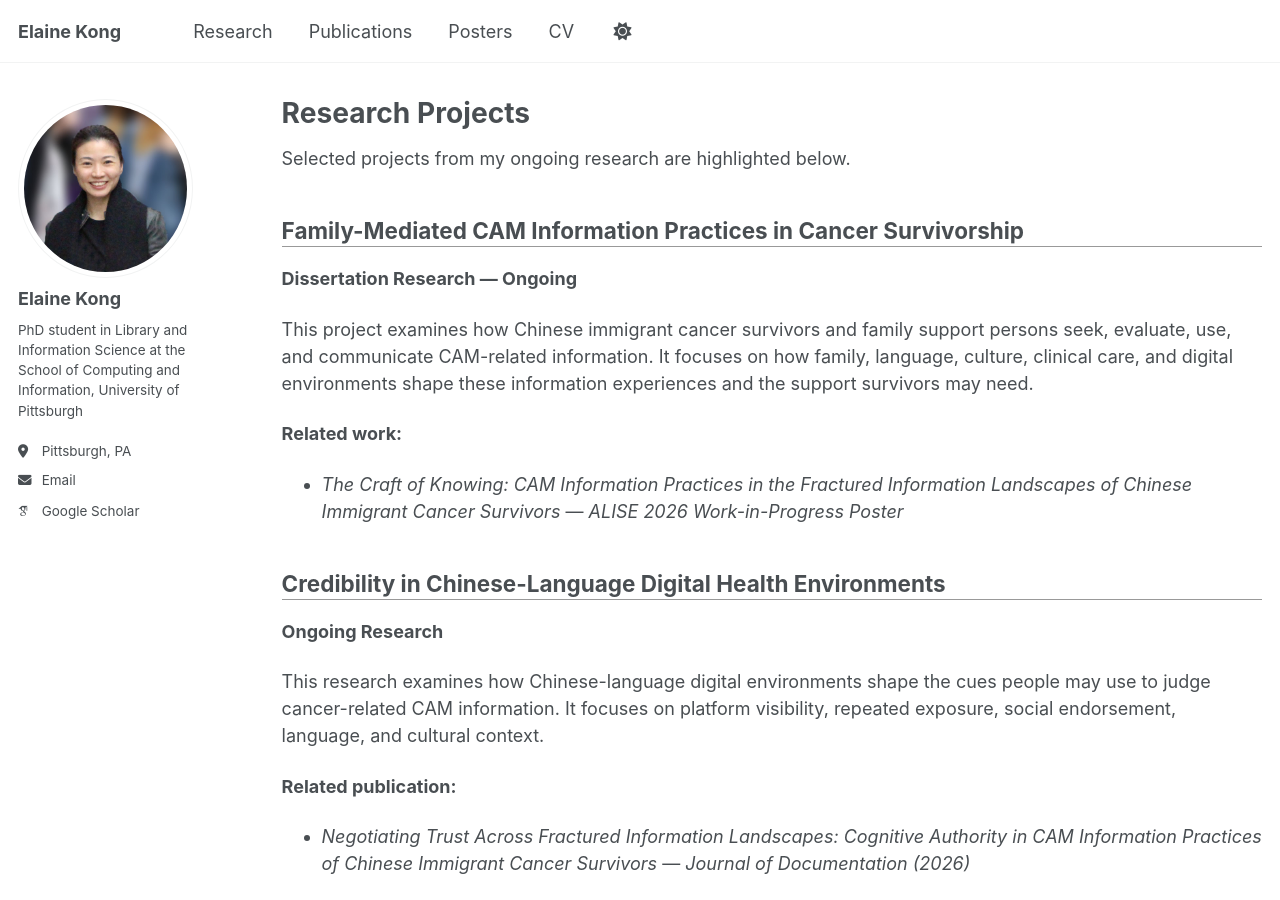
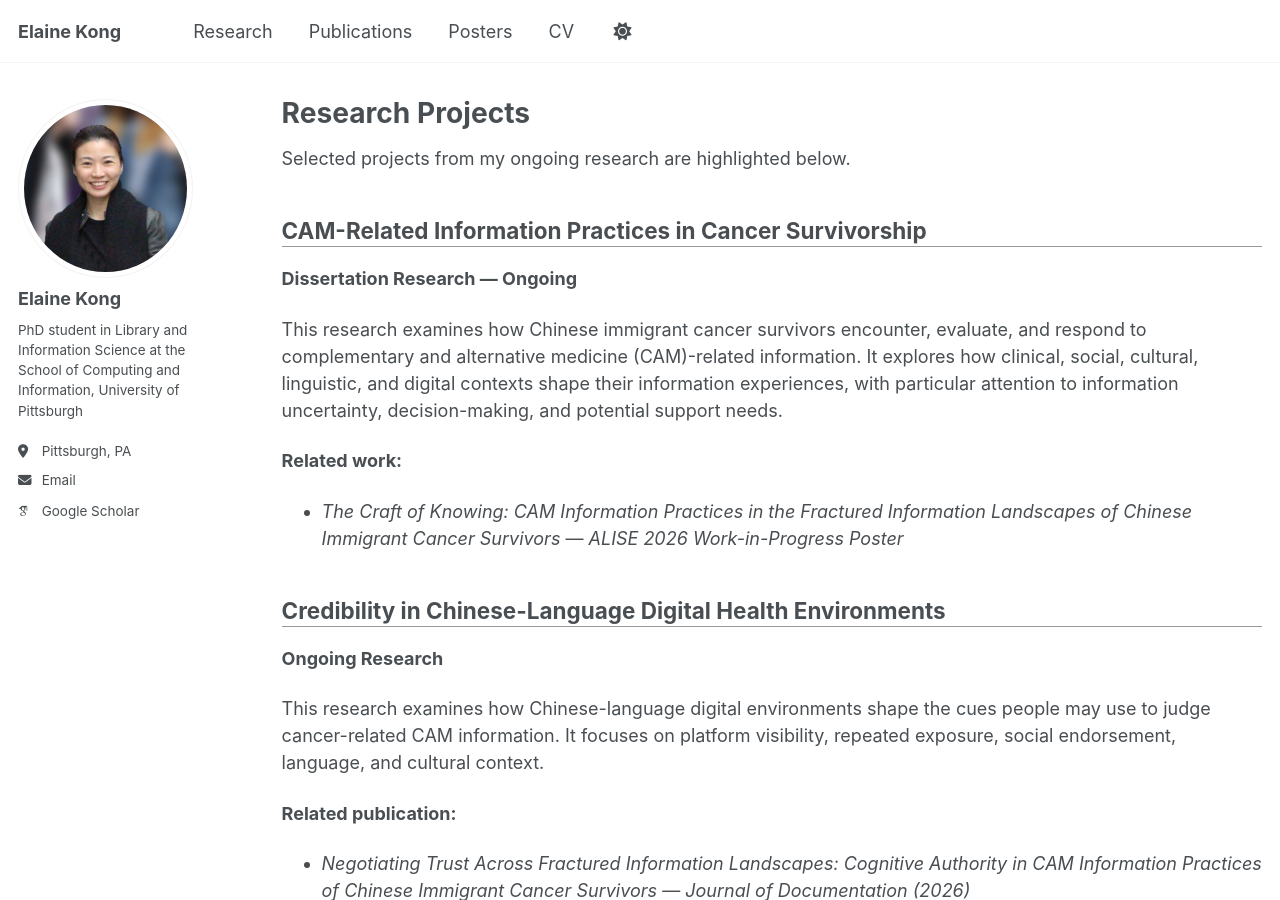
Before and after one commit to elainewskong/elainewskong.github.io, a Jekyll site: the page built from _pages/research.md, in a window 1280 px wide and 900 px high. Built offline with Jekyll 4.4.1, drawn with Linux system fonts in a browser that asks for light colours; some web fonts are replaced; a script that is not in the unit is left out.

Commit message:
Update research.md

```diff
--- a/_pages/research.md
+++ b/_pages/research.md
@@ -11,12 +11,12 @@ redirect_from:
 
 Selected projects from my ongoing research are highlighted below.
 
-## Family-Mediated CAM Information Practices in Cancer Survivorship
+## CAM-Related Information Practices in Cancer Survivorship
 <hr style="margin-top:-0.5em; margin-bottom:0.8em; border:0; border-top:1px solid #999999;">
 
 **Dissertation Research — Ongoing**
 
-This project examines how Chinese immigrant cancer survivors and family support persons seek, evaluate, use, and communicate CAM-related information. It focuses on how family, language, culture, clinical care, and digital environments shape these information experiences and the support survivors may need.
+This research examines how Chinese immigrant cancer survivors encounter, evaluate, and respond to complementary and alternative medicine (CAM)-related information. It explores how clinical, social, cultural, linguistic, and digital contexts shape their information experiences, with particular attention to information uncertainty, decision-making, and potential support needs.
 
 **Related work:**
 
```
